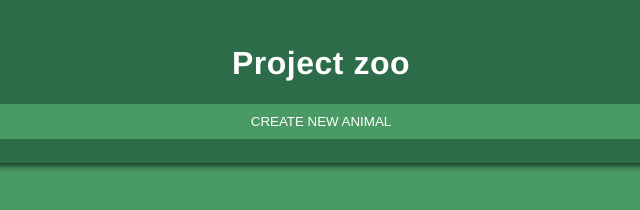
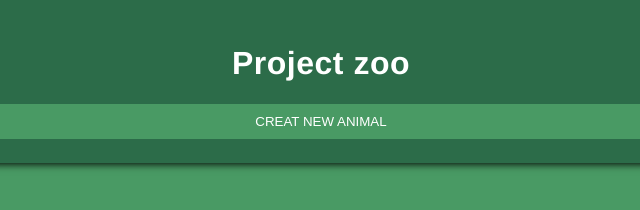
Before and after one commit to AishaBulalle/forms-rest-crud, a plain HTML site: page index.html in a window 1280 px wide. Shown: the top 210 px of the page, 319-959 px from the left. Drawn offline with Linux system fonts and the light colour scheme; no server answers.

```diff
--- a/app.css
+++ b/app.css
@@ -169,7 +169,6 @@ dialog p {
   }
 }
 
-
 input {
   margin: 1em auto;
   width: 100%;
--- a/index.html
+++ b/index.html
@@ -10,7 +10,7 @@
   <body>
     <header>
       <h1>Project zoo</h1>
-      <button id="btn-create-post">Create New Animal</button>
+      <button id="btn-create-post">Creat New Animal</button>
     </header>
 
     <main>
```
Also changed, not shown: 2 other files.
